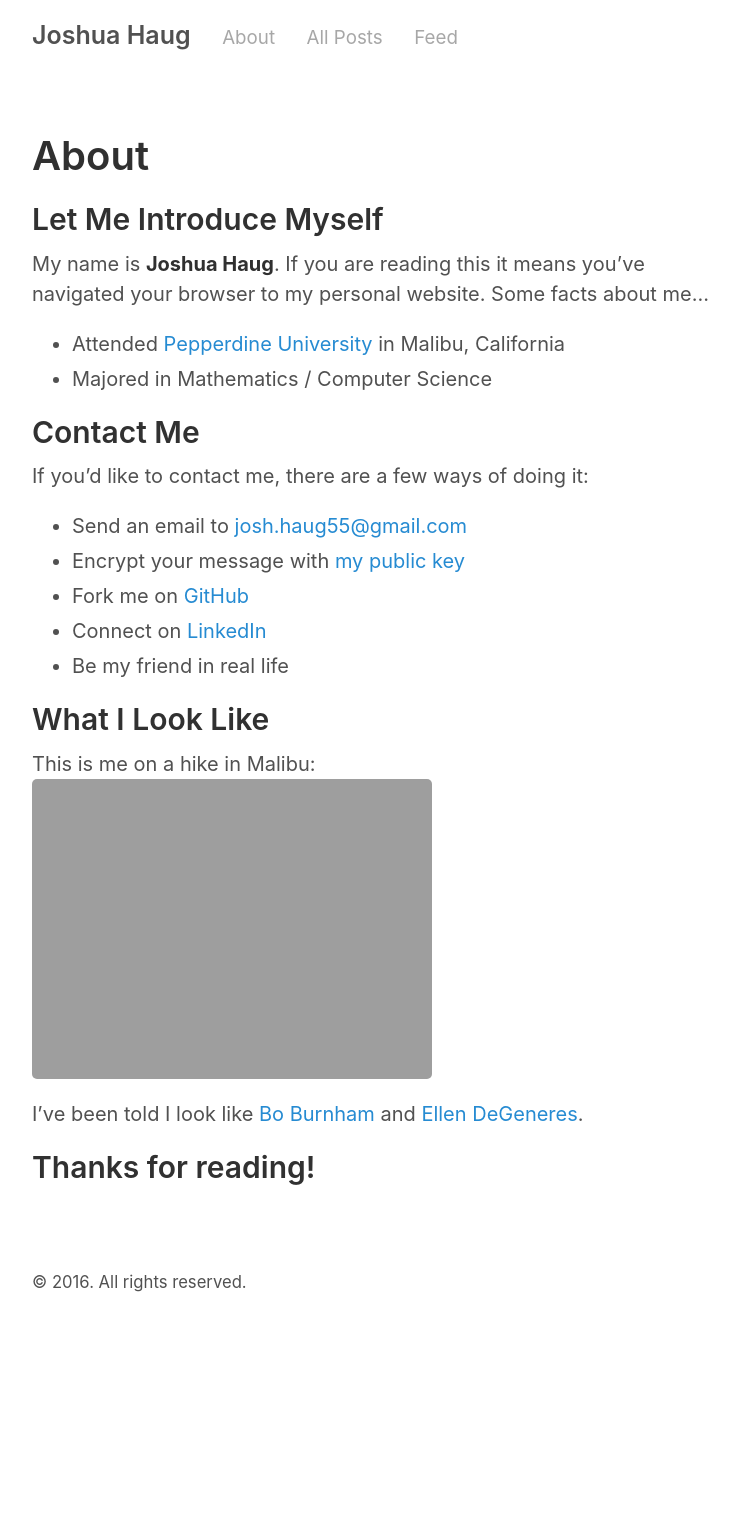
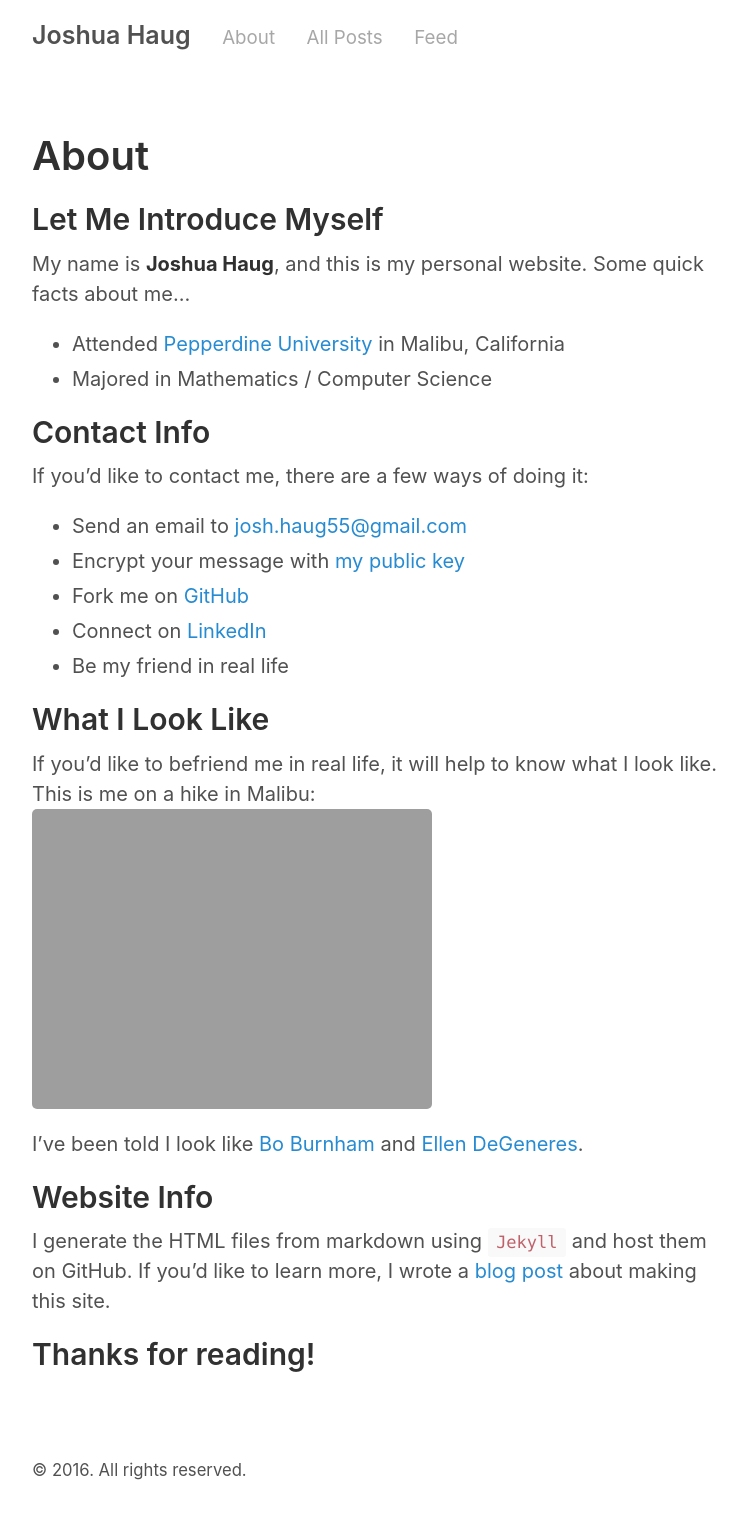
Before and after one commit to joshhaug/joshhaug.github.io, a Jekyll site: the page built from about.md, in a window 1280 px wide. Shown: the whole page, without its empty margins (258-1004 px from the left). Built offline with Jekyll 4.4.1, drawn with Linux system fonts in a browser that asks for light colours; before the commit the page ends 1336 px from its top, so only the background shows below that.

Commit message:
Updated about page

```diff
--- a/about.md
+++ b/about.md
@@ -4,13 +4,12 @@ title: About
 ---
 
 ## Let Me Introduce Myself ##
-My name is **Joshua Haug**.  If you are reading this it means you've navigated your browser to my personal website.  Some facts about me...
+My name is **Joshua Haug**, and this is my personal website.  Some quick facts about me...
 
 * Attended [Pepperdine University](http://www.pepperdine.edu/) in Malibu, California
 * Majored in Mathematics / Computer Science
 
-
-## Contact Me ##
+## Contact Info ##
 If you'd like to contact me, there are a few ways of doing it:
 
 * Send an email to [josh.haug55@gmail.com](mailto:josh.haug55@gmail.com?Subject=Hello%20World)
@@ -20,12 +19,12 @@ If you'd like to contact me, there are a few ways of doing it:
 * Be my friend in real life
 
 ## What I Look Like ##
-
-This is me on a hike in Malibu:
+If you'd like to befriend me in real life, it will help to know what I look like.  This is me on a hike in Malibu:
 ![me]({{ site.url }}/assets/Me-hiking.jpg)
 I've been told I look like [Bo Burnham](https://en.wikipedia.org/wiki/Bo_Burnham) and [Ellen DeGeneres](https://en.wikipedia.org/wiki/Ellen_DeGeneres).
 
-
+## Website Info ##
+I generate the HTML files from markdown using `Jekyll` and host them on GitHub.  If you'd like to learn more, I wrote a [blog post](https://jhaug.com/2016/10/04/about-this-site/) about making this site.
 
 
 ## Thanks for reading! ##
```
Also changed, not shown: 14 other files.
